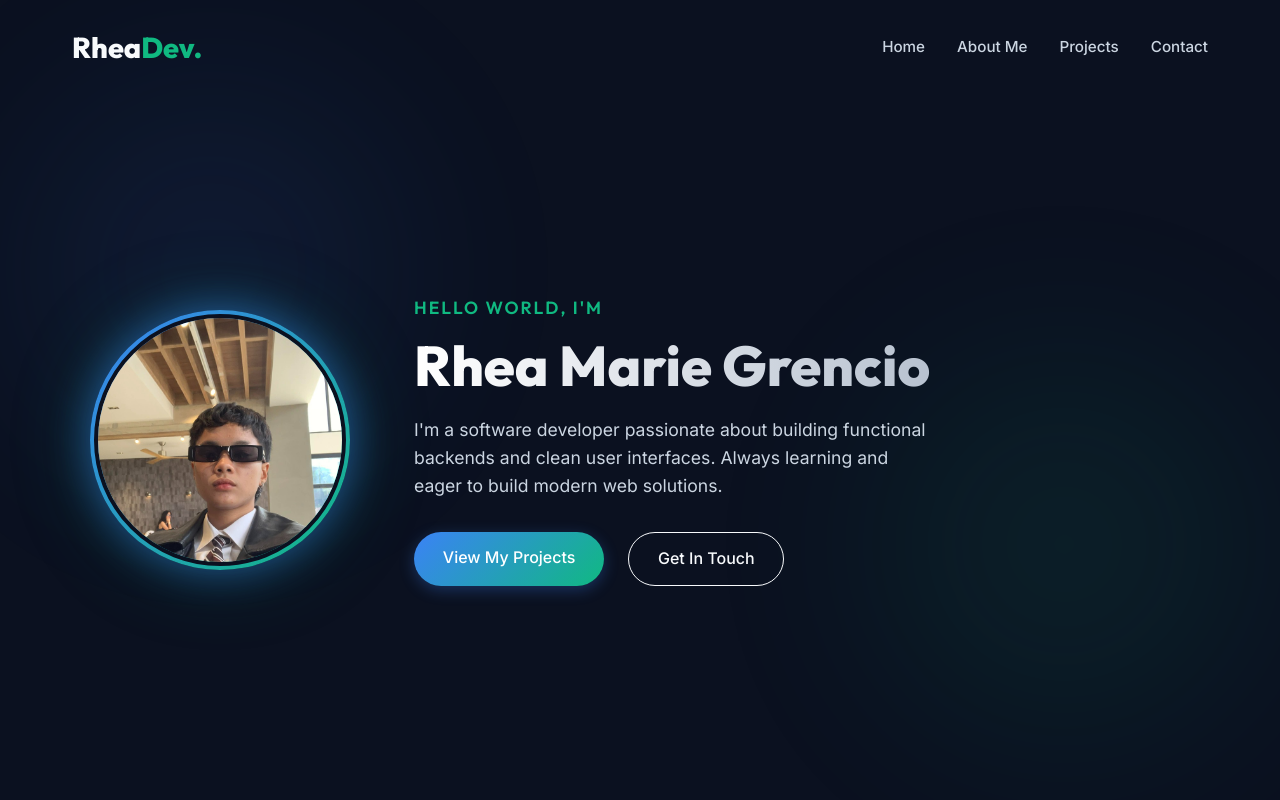
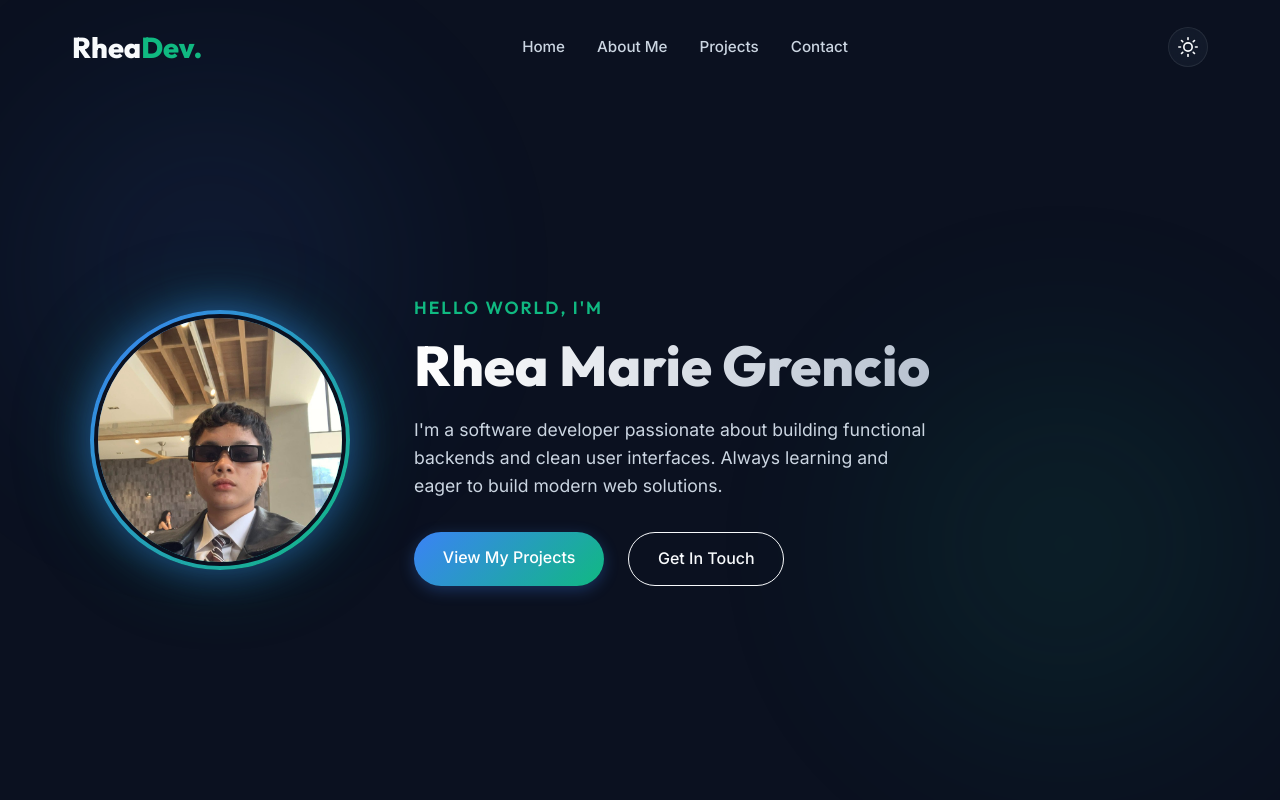
Before and after one commit to Buenavistarm/MY-PORTFOLIO, a React (Vite) app: page / in a window 1280 px wide. Shown: the top 800 px of the page. Built offline with nearby package versions, Linux system fonts and the light colour scheme.

Commit message:
Add dark/light mode toggle with smooth transition

```diff
--- a/src/components/Navbar.jsx
+++ b/src/components/Navbar.jsx
@@ -4,14 +4,25 @@ import React, { useState, useEffect } from 'react';
 const Navbar = () => {
   const [scrolled, setScrolled] = useState(false);
   const [menuOpen, setMenuOpen] = useState(false);
+  const [darkMode, setDarkMode] = useState(() => {
+    return localStorage.getItem('theme') !== 'light';
+  });
 
   useEffect(() => {
-    const handleScroll = () => {
-      setScrolled(window.scrollY > 50);
-    };
+    const handleScroll = () => setScrolled(window.scrollY > 50);
     window.addEventListener('scroll', handleScroll);
     return () => window.removeEventListener('scroll', handleScroll);
   }, []);
+
+  useEffect(() => {
+    if (darkMode) {
+      document.documentElement.classList.remove('light-mode');
+      localStorage.setItem('theme', 'dark');
+    } else {
+      document.documentElement.classList.add('light-mode');
+      localStorage.setItem('theme', 'light');
+    }
+  }, [darkMode]);
 
   return (
     <nav className={`navbar ${scrolled ? 'scrolled' : ''}`}>
@@ -25,10 +36,37 @@ const Navbar = () => {
           <li><a href="#contact" className="nav-btn" onClick={() => setMenuOpen(false)}>Contact</a></li>
         </ul>
 
-        <div className={`burger-menu ${menuOpen ? 'toggle' : ''}`} onClick={() => setMenuOpen(!menuOpen)}>
-          <div className="line1"></div>
-          <div className="line2"></div>
-          <div className="line3"></div>
+        <div className="nav-right">
+          {/* Dark Mode Toggle */}
+          <button
+            className="theme-toggle"
+            id="theme-toggle-btn"
+            onClick={() => setDarkMode(!darkMode)}
+            aria-label="Toggle dark/light mode"
+            title={darkMode ? 'Switch to Light Mode' : 'Switch to Dark Mode'}
+          >
+            {darkMode ? (
+              /* Sun icon */
+              <svg xmlns="http://www.w3.org/2000/svg" width="20" height="20" viewBox="0 0 24 24" fill="none" stroke="currentColor" strokeWidth="2" strokeLinecap="round" strokeLinejoin="round">
+                <circle cx="12" cy="12" r="5"/><line x1="12" y1="1" x2="12" y2="3"/><line x1="12" y1="21" x2="12" y2="23"/>
+                <line x1="4.22" y1="4.22" x2="5.64" y2="5.64"/><line x1="18.36" y1="18.36" x2="19.78" y2="19.78"/>
+                <line x1="1" y1="12" x2="3" y2="12"/><line x1="21" y1="12" x2="23" y2="12"/>
+                <line x1="4.22" y1="19.78" x2="5.64" y2="18.36"/><line x1="18.36" y1="5.64" x2="19.78" y2="4.22"/>
+              </svg>
+            ) : (
+              /* Moon icon */
+              <svg xmlns="http://www.w3.org/2000/svg" width="20" height="20" viewBox="0 0 24 24" fill="none" stroke="currentColor" strokeWidth="2" strokeLinecap="round" strokeLinejoin="round">
+                <path d="M21 12.79A9 9 0 1 1 11.21 3 7 7 0 0 0 21 12.79z"/>
+              </svg>
+            )}
+          </button>
+
+          {/* Burger */}
+          <div className={`burger-menu ${menuOpen ? 'toggle' : ''}`} onClick={() => setMenuOpen(!menuOpen)}>
+            <div className="line1"></div>
+            <div className="line2"></div>
+            <div className="line3"></div>
+          </div>
         </div>
       </div>
     </nav>
--- a/src/index.css
+++ b/src/index.css
@@ -15,6 +15,40 @@
     --font-heading: 'Outfit', sans-serif;
     --transition-slow: 0.4s cubic-bezier(0.25, 0.46, 0.45, 0.94);
     --transition: 0.25s ease;
+}
+
+/* === Light Mode Overrides === */
+:root.light-mode {
+    --bg-main: #f0f4f8;
+    --bg-secondary: #ffffff;
+    --text-primary: #0f172a;
+    --text-secondary: #475569;
+    --glass-bg: rgba(255, 255, 255, 0.7);
+    --glass-border: rgba(0, 0, 0, 0.08);
+    --glass-shadow: 0 8px 32px 0 rgba(0, 0, 0, 0.1);
+}
+
+:root.light-mode .blob-bg {
+    opacity: 0.08;
+}
+
+:root.light-mode .navbar.scrolled {
+    background: rgba(240, 244, 248, 0.9);
+}
+
+:root.light-mode .nav-links a {
+    color: #475569;
+}
+
+:root.light-mode .nav-links a:hover {
+    color: #0f172a;
+}
+
+:root.light-mode .glitch {
+    background: -webkit-linear-gradient(0deg, #0f172a, #475569);
+    background-clip: text;
+    -webkit-background-clip: text;
+    -webkit-text-fill-color: transparent;
 }
 
 /* === CSS Reset & Base === */
@@ -35,6 +69,7 @@ body {
     line-height: 1.6;
     overflow-x: hidden;
     position: relative;
+    transition: background-color 0.4s ease, color 0.4s ease;
 }
 
 a {
@@ -236,6 +271,37 @@ p {
 
 .nav-links a:hover {
     color: var(--text-primary);
+}
+
+.nav-right {
+    display: flex;
+    align-items: center;
+    gap: 1rem;
+}
+
+/* Theme Toggle Button */
+.theme-toggle {
+    background: var(--glass-bg);
+    border: 1px solid var(--glass-border);
+    border-radius: 50%;
+    width: 40px;
+    height: 40px;
+    display: flex;
+    align-items: center;
+    justify-content: center;
+    cursor: pointer;
+    color: var(--text-primary);
+    transition: all 0.3s ease;
+    backdrop-filter: blur(8px);
+    flex-shrink: 0;
+}
+
+.theme-toggle:hover {
+    background: var(--accent-primary);
+    color: #fff;
+    border-color: var(--accent-primary);
+    transform: rotate(20deg) scale(1.1);
+    box-shadow: 0 0 15px rgba(59, 130, 246, 0.4);
 }
 
 .burger-menu {
```
